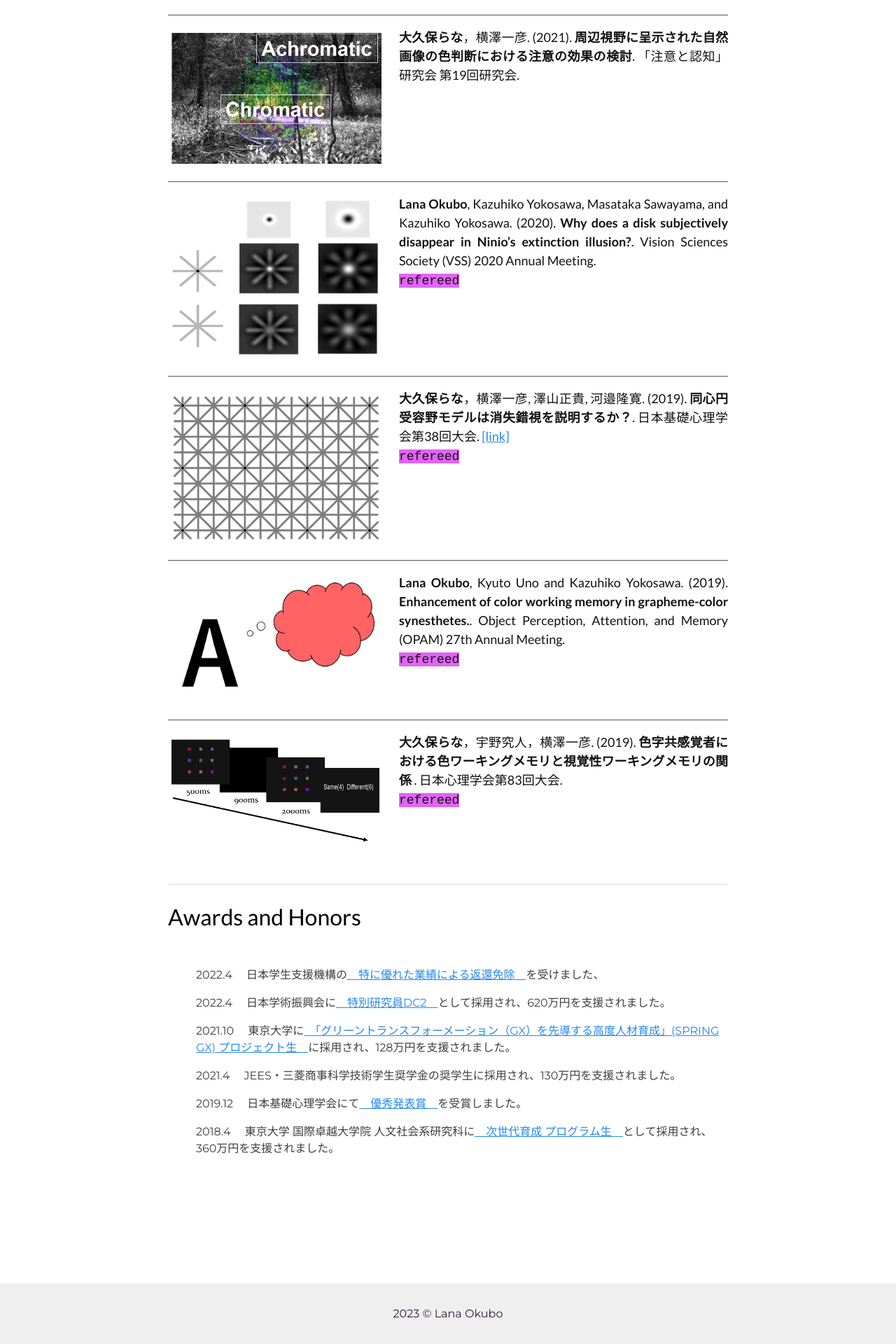
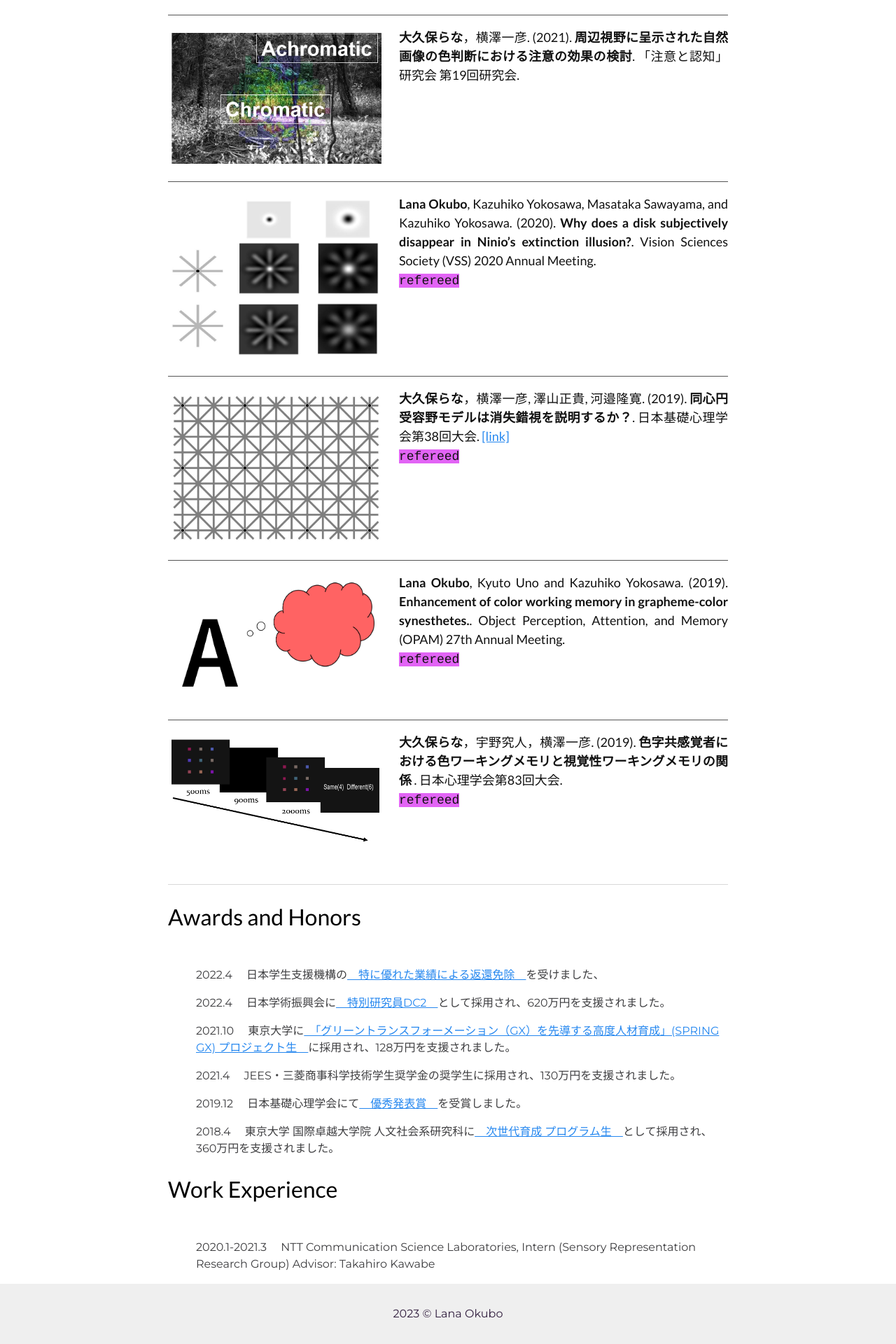
Before and after one commit to LNOKB/lnokb.github.io, a Jekyll site: the page built from index.html, in a window 1280 px wide. Shown: the part 2032-3952 px from the top of the page at 70% size. Built offline with Jekyll 4.4.1, drawn with Linux system fonts in a browser that asks for light colours.

Commit message:
Update index.html

```diff
--- a/index.html
+++ b/index.html
@@ -192,6 +192,23 @@ layout: home-page
   </div> <!-- End About Container -->
 </div> <!-- End Small Wrapper -->
 
+<div class="small-wrapper" align="center">
+  <div class="section-container" align="left">
+    <section class="about-header">
+      <h1 id="sec:workexperience" style="color:black" align="left">Work Experience</h1>
+  </div>
+  <div class="workexperience-container" align="left">
+    <ul>
+
+
+      <p class="subtitle">
+        2020.1-2021.3　 NTT Communication Science Laboratories, Intern (Sensory Representation Research Group)
+        Advisor: Takahiro Kawabe
+      </p>
+
+
+  </div> <!-- End About Container -->
+</div> <!-- End Small Wrapper -->
 
 
 <!--
```
